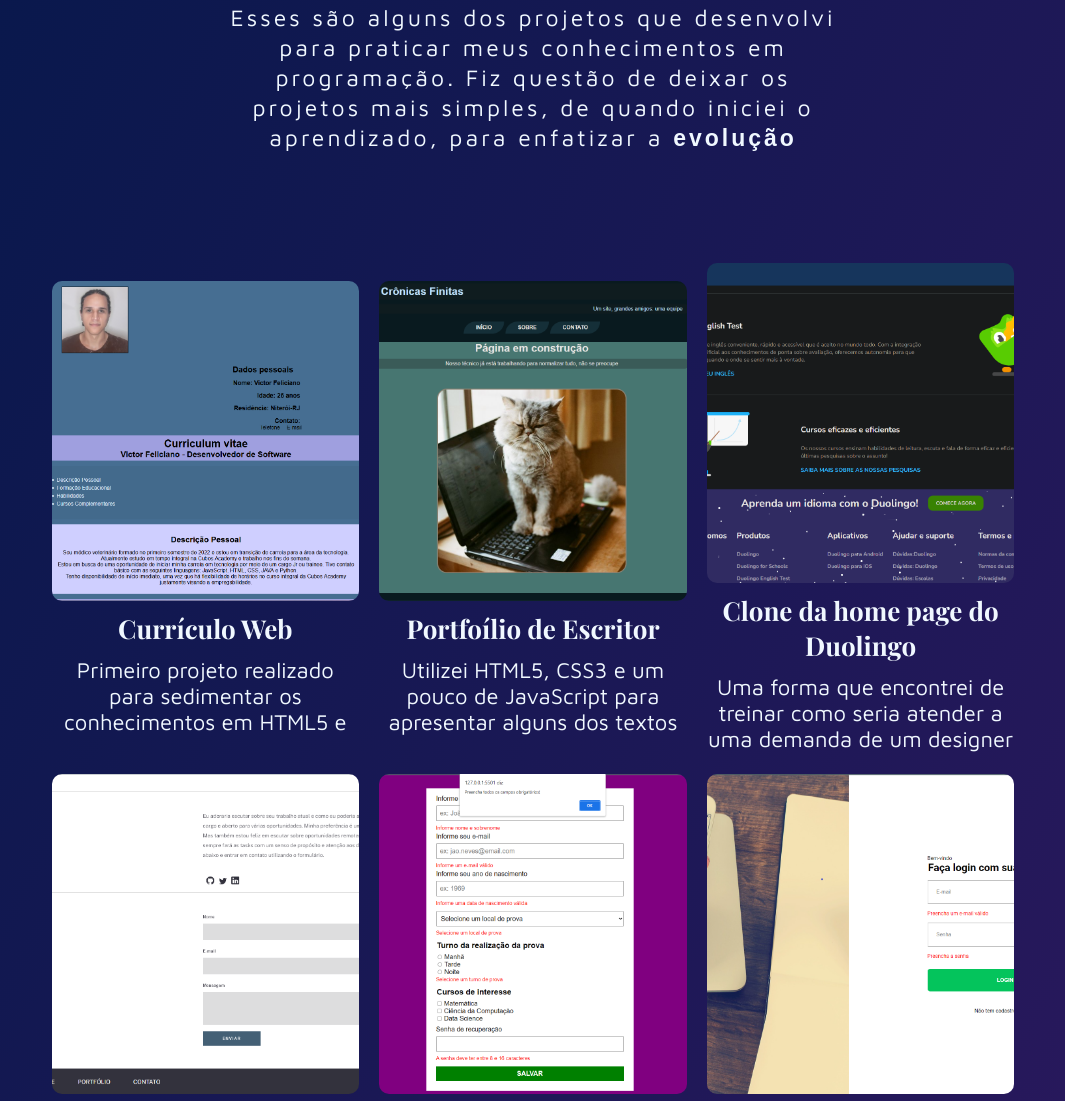
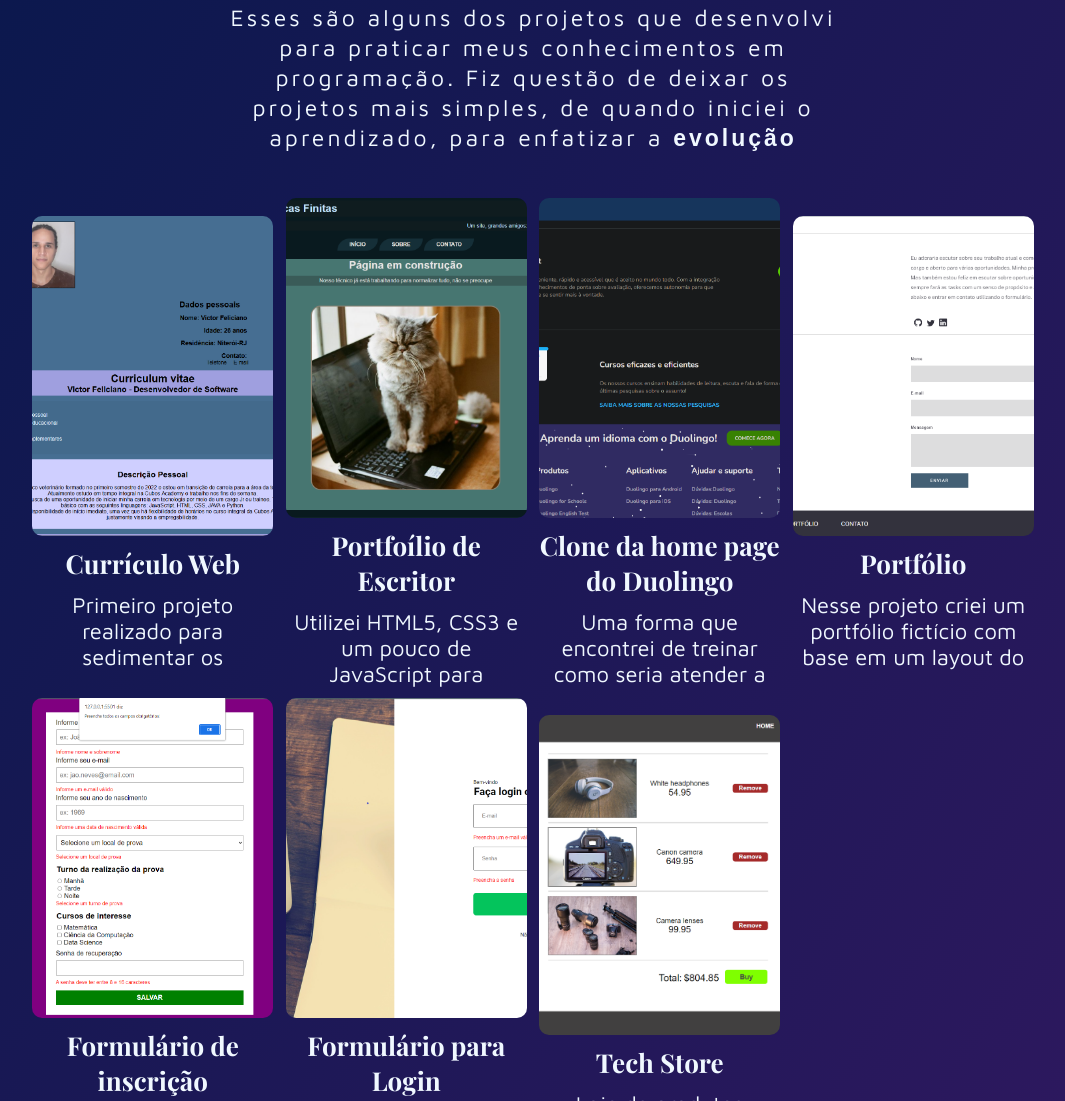
Before and after one commit to VetVictor33/portfolio-programador, a plain HTML site: page index.html in a window 1280 px wide. Shown: the part 856-1957 px from the top of the page, without its empty margins (107-1172 px from the left). Drawn offline with nearby package versions, Linux system fonts and the light colour scheme; a web font is replaced by a local one.

Commit message:
trocando flexbox por grid na projects cards section

```diff
--- a/css/style.css
+++ b/css/style.css
@@ -80,7 +80,10 @@
 
 .projects-section {
     display: flex;
+    height: 100%;
     flex-direction: column;
+
+    overflow: auto;
 }
 
 .projects-img {
@@ -102,10 +105,15 @@
     text-align: center;
 }
 
+.text-description {
+    margin-bottom: 20px;
+}
+
 .texto-destaque {
     font-weight: bold;
 }
 
+/*
 .projects-cards {
     width: 100%;
     text-align: center;
@@ -117,15 +125,29 @@
 
     justify-content: center;
     margin: 100px 0;
+}*/
+.projects-cards {
+    width: 100%;
+    height: fit-content;
+
+    display: grid;
+    grid-template-columns: repeat(1, 1fr);
+    grid-template-rows: auto;
+    row-gap: 1%;
+
+    justify-items: center;
+    align-items: center;
+
+    padding: 10px;
+
 }
+
 
 .project-card {
     display: flex;
     flex-direction: column;
     align-items: center;
-
-    margin: 1%;
-    width: 90%;
+    width: 95%;
 }
 
 .card-img {
@@ -170,6 +192,12 @@
     border-radius: 5px;
 }
 
+@media (min-width: 650px) {
+    .projects-cards {
+        grid-template-columns: repeat(2, 1fr);
+    }
+}
+
 @media (min-width:900px) {
     .presentation-section {
         height: 50vh;
@@ -188,6 +216,10 @@
 
         margin-right: 5%;
     }
+
+    .projects-cards {
+        grid-template-columns: repeat(3, 1fr);
+    }
 }
 
 @media (min-width: 1200px) {
@@ -202,13 +234,12 @@
     .text-description {
         width: 60%;
         margin: 0 40px;
+        margin-bottom: 40px;
     }
 
     .projects-cards {
-        flex-flow: row wrap;
-    }
+        grid-template-columns: repeat(4, 1fr);
+        padding: 5px;
 
-    .project-card {
-        width: 30%;
     }
 }
```
